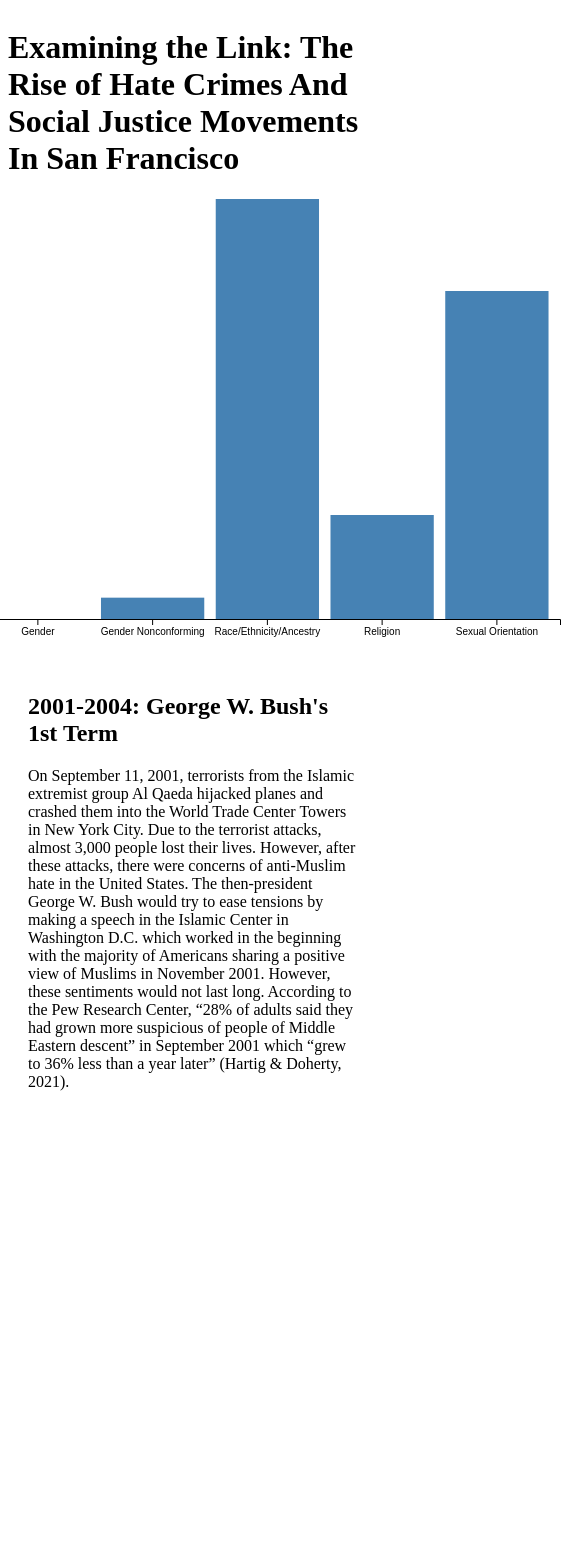
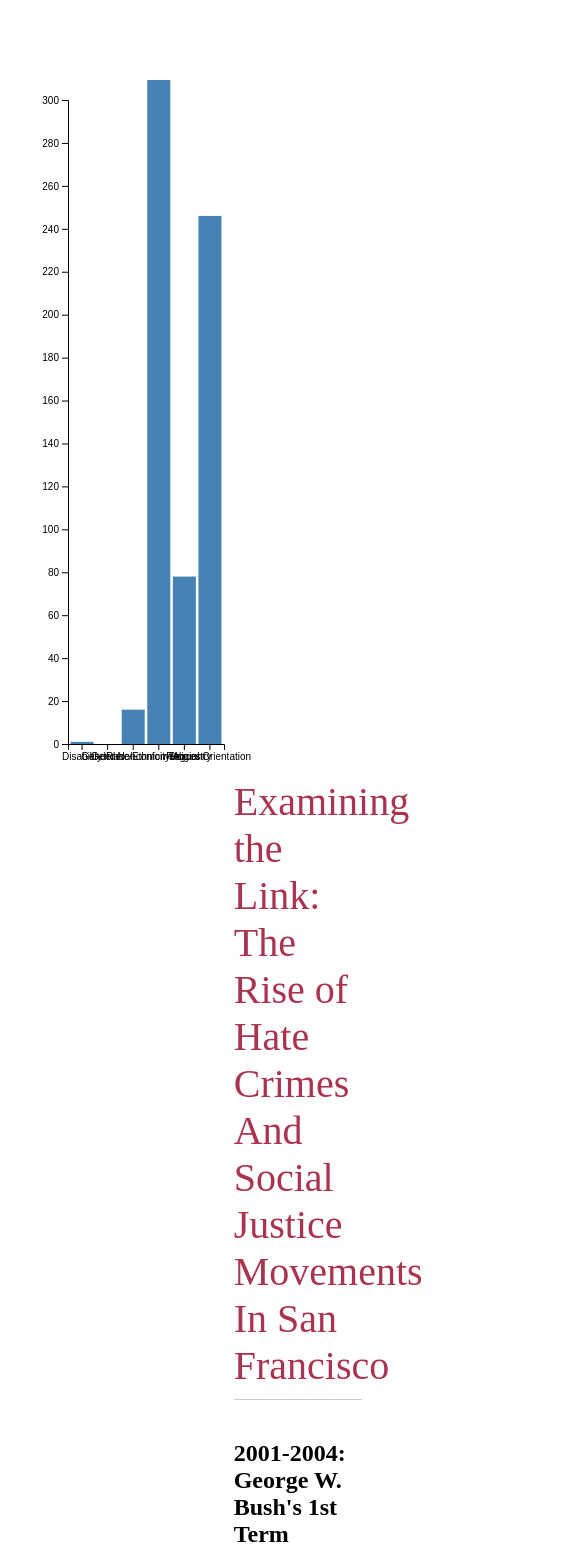
Before and after one commit to angela139/dsc106-final, a SvelteKit app: page / in a window 390 px wide. Shown: the top 1568 px of the page, 585 px wide, since content can reach past the window. Built offline with nearby package versions, Linux system fonts and the light colour scheme.

Commit message:
Preliminary two-panel scrollytelly layout

```diff
--- a/src/components/App.svelte
+++ b/src/components/App.svelte
@@ -5,6 +5,7 @@
 
   let hatecrime_data = [];
   let currentSection = 0;
+  let innerWidth;
 
   const terms = [
     "2001-2004: George W. Bush's 1st Term",
@@ -54,7 +55,7 @@
     travel ban from China. Due to the pandemic, he also passed Title 42 which allowed him to keep migrants and \
     asylum seekers on the border from entering the country. \
     \n\tThe Black Lives Matter movement would also have an enormous resurgence in 2020 with the passing of George Floyd. On May 25, 2020, Floyd, a black man, was pinned to death by police officers during an arrest. After the recording of his death was posted to the media, hundreds of protests erupted around the United States to fight against police brutality and racism. As reported by the New York Times, the protests saw a massive turnout, peaking at half a million participants on June 6, 2020 (Buchanan et al, 2020). At the same time we saw counter movements also emerge, with conflicts erupting in violence like with the Kyle Rittenhouse case.',
-    'Blurb for term 6...'
+    '\tDuring the rise of the coronavirus pandemic, Asian Americans faced hate crimes due to the belief that they caused the pandemic, exacerbated by rhetoric from former President Donald Trump who called COVID-19 the “China Virus”. From March 2020 to March 2021, the organization Stop AAPI Hate reported that there were 6,603 hate crimes against Asian Americans, according to NPR. On May 20, 2021, President Biden signed the COVID-19 Hate Crimes Act in response to the rise of Asian American hate, which aimed to make reporting hate crimes easier.\t\n In the present day, the Palestine-Israel conflict has been gaining traction in the United States media, as people are protesting against the war. With such a contested topic, there have been many protests on either side. Unfortunately, there has been a suspected rise in religious hate crimes since the start of the war, with anti-semitic and Islamophobic crimes targeting members on both sides of the conflict.'
   ];
 
   onMount(() => {
@@ -88,8 +89,8 @@
 
   function updateChart(data) {
   const margin = { top: 20, right: 30, bottom: 30, left: 60 };
-  const width = 700;
-  const height = 400;
+  const width = innerWidth*0.4;
+  const height = innerHeight-200;
 
   // Select the SVG, create it if it doesn't exist
   let svg = d3.select("#bar-chart").select("svg");
@@ -101,11 +102,27 @@
             .append("g")
             .attr("transform", `translate(${margin.left},${margin.top})`);
 
+
+  // var xAxis = d3.svg.axis()
+    // .scale(x);
+
     // Append the g elements for axes only once
     svg.append("g").attr("class", "x-axis")
-       .attr("transform", `translate(0,${height})`);
+       .attr("transform", `translate(0,${height}) `)
+       .selectAll("text")
+        .attr("transform", "rotate(-65)")
 
-    svg.append("g").attr("class", "y-axis");
+
+      //  .attr("transform", "")
+      //  .width('10px')
+      //   .selectAll("text")
+          .style("text-anchor", "end")
+          .attr("dx", "-.8em")
+          .attr("dy", ".15em")
+      //     .attr("transform", "rotate(-65)" );
+      .style("text-anchor", "end");
+
+    svg.append("g").attr("class", "y-axis")
   }
 
   const x = d3.scaleBand()
@@ -157,25 +174,47 @@
     .remove();
 }
 
+const resizeWindow = () => {
+  innerWidth = window.innerWidth
+  innerHeight = window.innerHeight
+
+  d3.select("#bar-chart")
+    .attr("scale", innerWidth/4000)
+
+    // .attr("height", innerHeight*0.5)
+}
 
 </script>
 
+<svelte:window bind:innerWidth />
+
 <main>
+  <div class="left">
+    <div id="bar-chart" style="position: sticky; top: 10px;"></div>
+  </div>
+  <div class="right">
     <h1>Examining the Link: The Rise of Hate Crimes And Social Justice Movements In San Francisco</h1>
-  <div id="bar-chart" style="position: sticky; top: 10px;"></div>
     {#each terms as term, i}
       <section style="min-height: 100vh; padding: 20px;">
         <h2>{term}</h2>
         <p>{blurbs[i]}</p>
       </section>
     {/each}
+  </div>
 </main>
 
+
+
+
+
+
 <style>
+  @import '../../static/css/styles.css';
+
   main {
-    display: flex;
-    flex-direction: column;
-    align-items: center;
+    /* display: flex; */
+    /* flex-direction: column; */
+    /* align-items: center; */
   }
   .time-scale button {
     margin: 5px;
--- /dev/null
+++ b/static/css/styles.css
@@ -0,0 +1,62 @@
+body {
+    background-color: rgb(239, 239, 239);
+    margin: 0;
+}
+
+
+
+
+main{
+    width:100%;
+    height: 100%;
+    margin: 0;
+    position: sticky;
+    top: 0;
+    left: 0;
+    /* overflow: visible; */
+}
+
+h1 {
+    color: #aa334f;
+    font-size: 2.5em;
+    padding-bottom: 10px;
+    margin: 0px 20px;
+    border-bottom: 1px solid #ccc;
+    font-weight: 200;
+}
+
+.left{
+    margin-top: 80px;
+    position: sticky;
+    right: 0;
+    top: 80px;
+    bottom: 0;
+    left: 0;
+    width: 40%;
+    height: 100%;
+    /* overflow-y: auto;
+    overflow-x: hidden; */
+    z-index: 5;
+    min-width: min(400px, 40%);
+
+    /* display: flex;
+    flex-direction: row;
+    justify-content: center;
+    align-items: center; */
+}
+
+.right{
+    /* position: absolute; */
+    width: calc(45%);
+    right: 0;
+    top: 0;
+    margin-right: 0;
+    margin-left: auto;
+    z-index: 0;
+}
+
+.left text {
+    text-wrap: normal;
+    word-wrap: break-word;
+    width: max(400px, 40%);
+}
```
Lines whose indentation alone changed are shown as unchanged.
